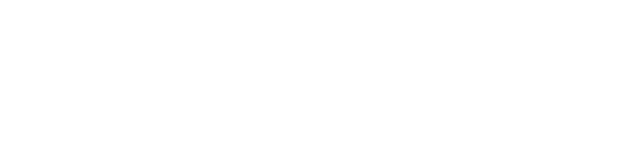
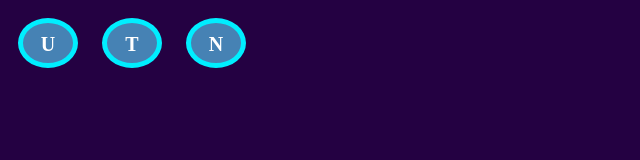
Before and after one commit to TOMSTTI/transform-y-cover, a plain HTML site: page index.html in a window 1280 px wide. Shown: the whole page, without its empty margins (0-640 px from the left). Drawn offline with Linux system fonts and the light colour scheme.

Commit message:
TRANSFORM Y COBER

```diff
--- a/index.html
+++ b/index.html
@@ -7,6 +7,10 @@
     <link rel="stylesheet" href="style.css">
 </head>
 <body>
-
+  <div class="container">
+    <div class="caja">U</div>
+    <div class="caja">T</div>
+    <div class="caja">N</div>
+  </div>
 </body>
 </html>
--- a/style.css
+++ b/style.css
@@ -1,6 +1,7 @@
-¨*{
-    background-color: greenyellow;
+*{
+    background-color: #240142;
 }
+
  .conteiner{
     background-color: green;
     background-image: linear-gradient(62deg, );
@@ -10,7 +11,7 @@
     margin:  0 auto;
  }
  .caja{
-    border: 5px solid black;
+    border: 5px solid rgb(0, 238, 255);
     text-align: center;
     display: inline-block;
     width: 30px;
@@ -19,4 +20,26 @@
     padding: 10px;
     margin: 10px;
 
+    border-radius: 50%;
+    font-weight: 900;
+    font-size: 20px;
+    color: white;
+    background-color: steelblue;
+    transition: all .5s ease-in-out;
+
  }
+ .caja:hover {
+    background-color: red;
+    color: green;
+    cursor: pointer;
+    /*transform: rotate(45deg);*/
+    transform: scale(1.1);
+    transform: translate(20px,10px);
+    box-shadow: -40px -15px 11px 0px rgba(0,0,0,0.75);
+
+ }
+
+ .caja:active{
+    background-color: brown;
+
+ }
```
